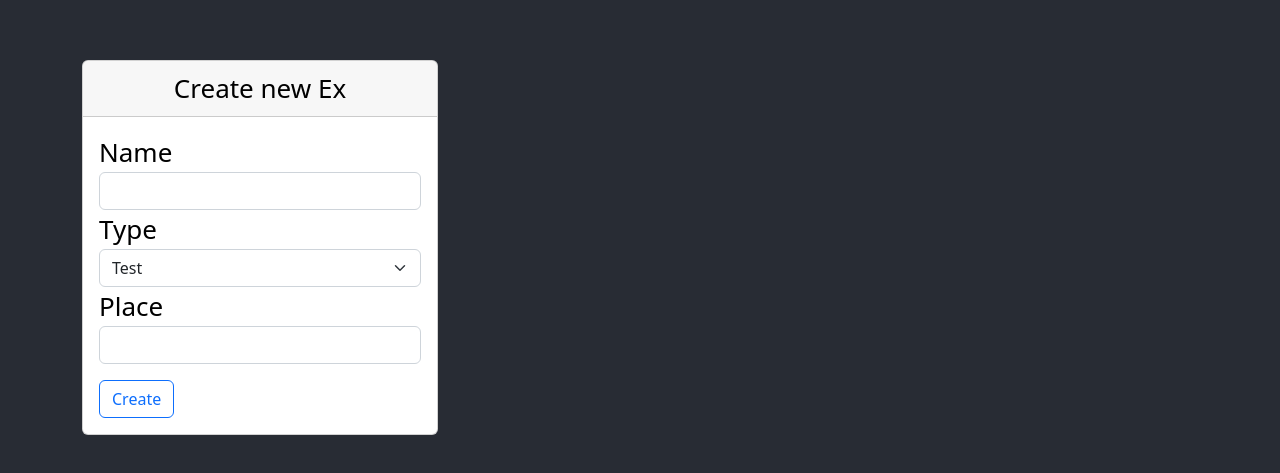
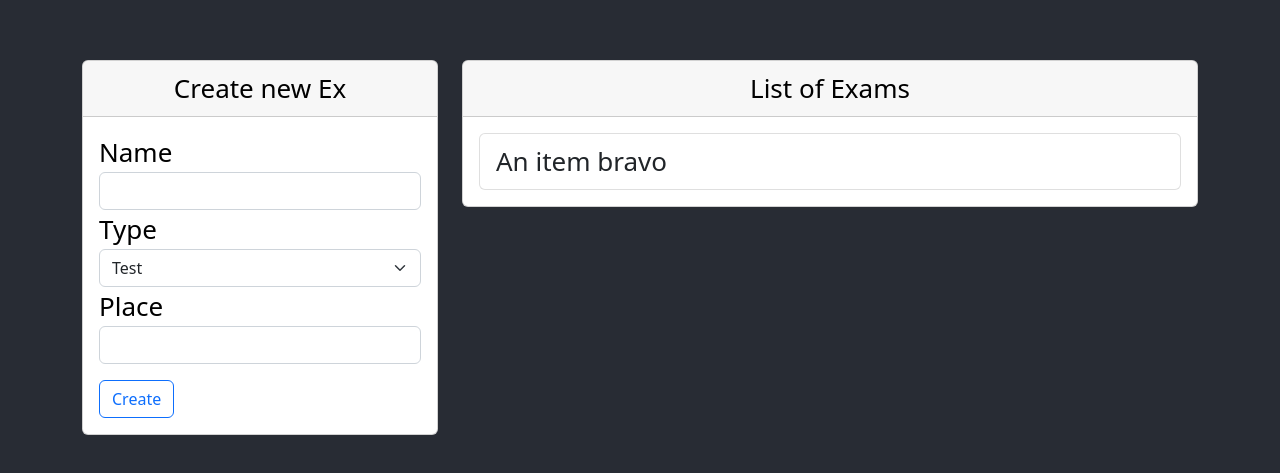
Before and after one commit to LeoGytis/react_start, a React (Create React App) app: page / in a window 1280 px wide. Shown: the part 153-626 px from the top of the page. Built offline with nearby package versions, Linux system fonts and the light colour scheme.

Commit message:
list begins

```diff
--- a/src/App.jsx
+++ b/src/App.jsx
@@ -1,7 +1,8 @@
 import "./App.scss";
 import { useEffect, useState } from "react";
 import Create from "./Components/crud/Create";
-import { create } from './Functions/localStorage';
+import List from "./Components/crud/List";
+import { create } from "./Functions/localStorage";
 
 function App() {
     const [createData, setCreateData] = useState(null);
@@ -19,7 +20,8 @@ function App() {
             <header className="App-header">
                 <div className="container text-black">
                     <div className="row">
-                        <Create setCreateData={setCreateData}/>
+                        <Create setCreateDataVaVa={setCreateData} />
+                        <List />
                     </div>
                 </div>
             </header>
--- /dev/null
+++ b/src/Components/crud/Exams.jsx
@@ -0,0 +1,5 @@
+function Exams() {
+    return <li className="list-group-item">An item bravo</li>;
+}
+
+export default Exams;
--- /dev/null
+++ b/src/Components/crud/List.jsx
@@ -0,0 +1,22 @@
+import { useState } from "react";
+import Exams from "./Exams";
+
+function List() {
+
+
+
+    return (
+        <div className="col-8">
+            <div className="card">
+                <div className="card-header">List of Exams</div>
+                <div className="card-body text-start">
+                    <ul className="list-group">
+                      <Exams/>
+                    </ul>
+                </div>
+            </div>
+        </div>
+    );
+}
+
+export default List;
```
